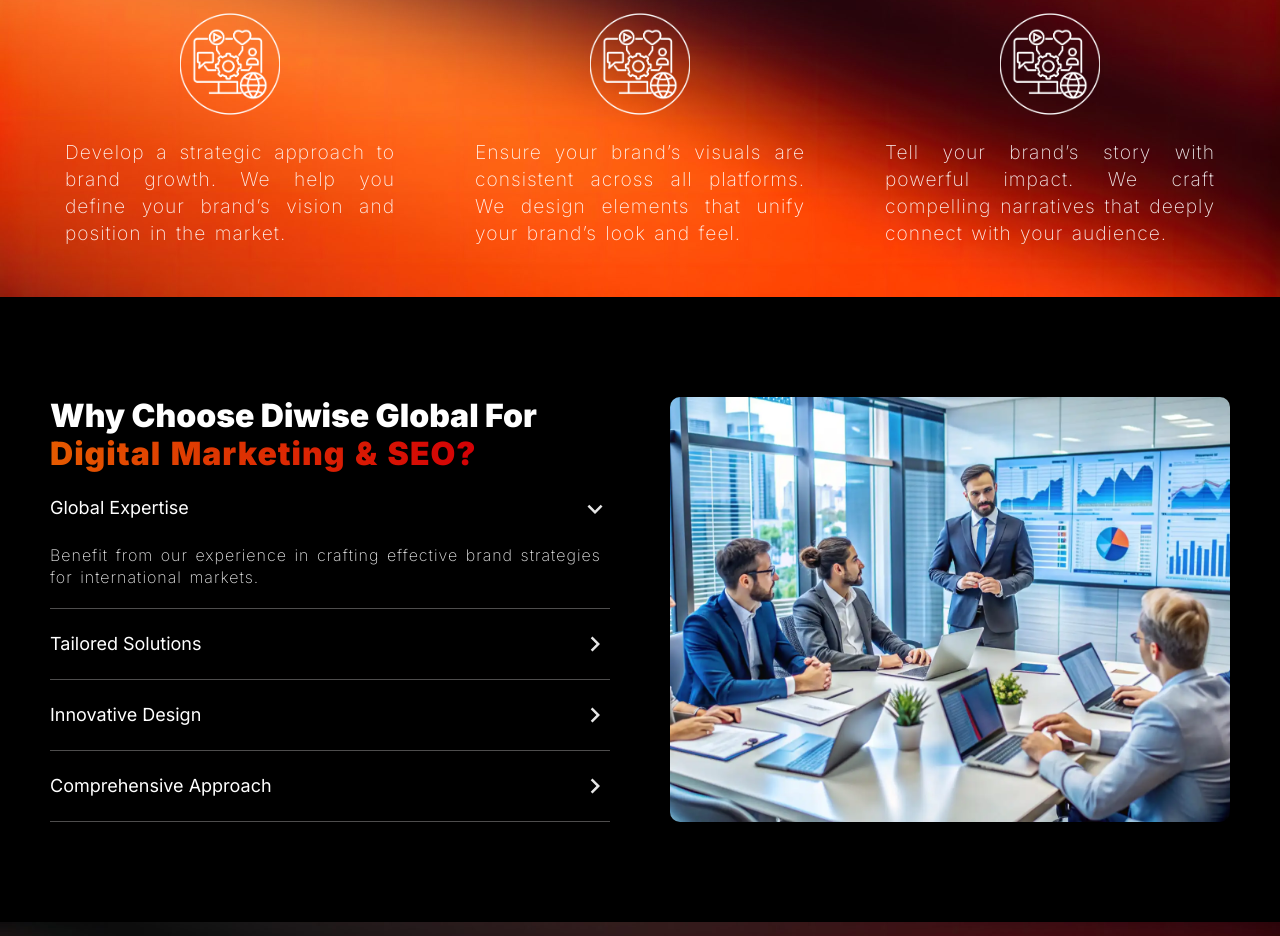
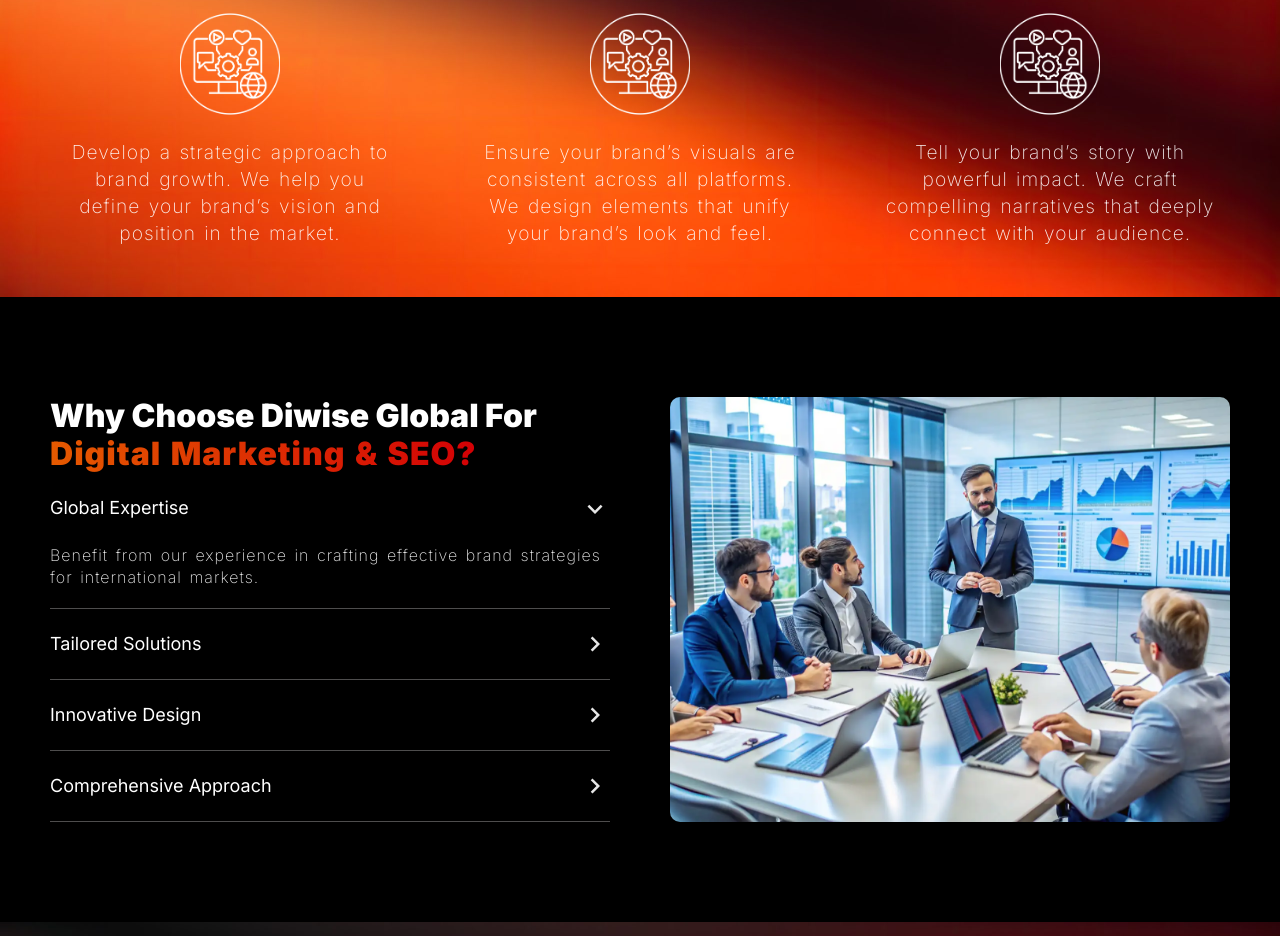
Before and after one commit to GauravUkinkar/Diwse-Global, a Next.js app: page /prandbranding in a window 1280 px wide. Shown: the part 2520-3456 px from the top of the page. Built offline with nearby package versions, Linux system fonts and the light colour scheme.

Commit message:
service3

```diff
--- a/component/servicesection3/Service3.js
+++ b/component/servicesection3/Service3.js
@@ -42,7 +42,7 @@
 
 
                     <Swiper
-                        spaceBetween={30}
+                        spaceBetween={50}
                         centeredSlides={false}
                         slidesPerView={3}
                         autoplay={{
@@ -74,6 +74,10 @@
                               slidesPerView: 3,
                               spaceBetween: 50,
                             },
+                            1200: {
+                                slidesPerView: 3,
+                                spaceBetween: 50,
+                              },
                           }}
                         pagination={{
                             clickable: false,
--- a/component/servicesection3/service3.scss
+++ b/component/servicesection3/service3.scss
@@ -85,6 +85,9 @@
         margin: auto;
     }
 
+    // .swiper-slide {
+    //     margin: 0px !important;
+    // }
 
     .swiper-button-prev,
     .swiper-button-next {
@@ -127,7 +130,7 @@
         }
 
         p {
-            text-align: justify;
+            text-align: center;
         }
     }
 
```
